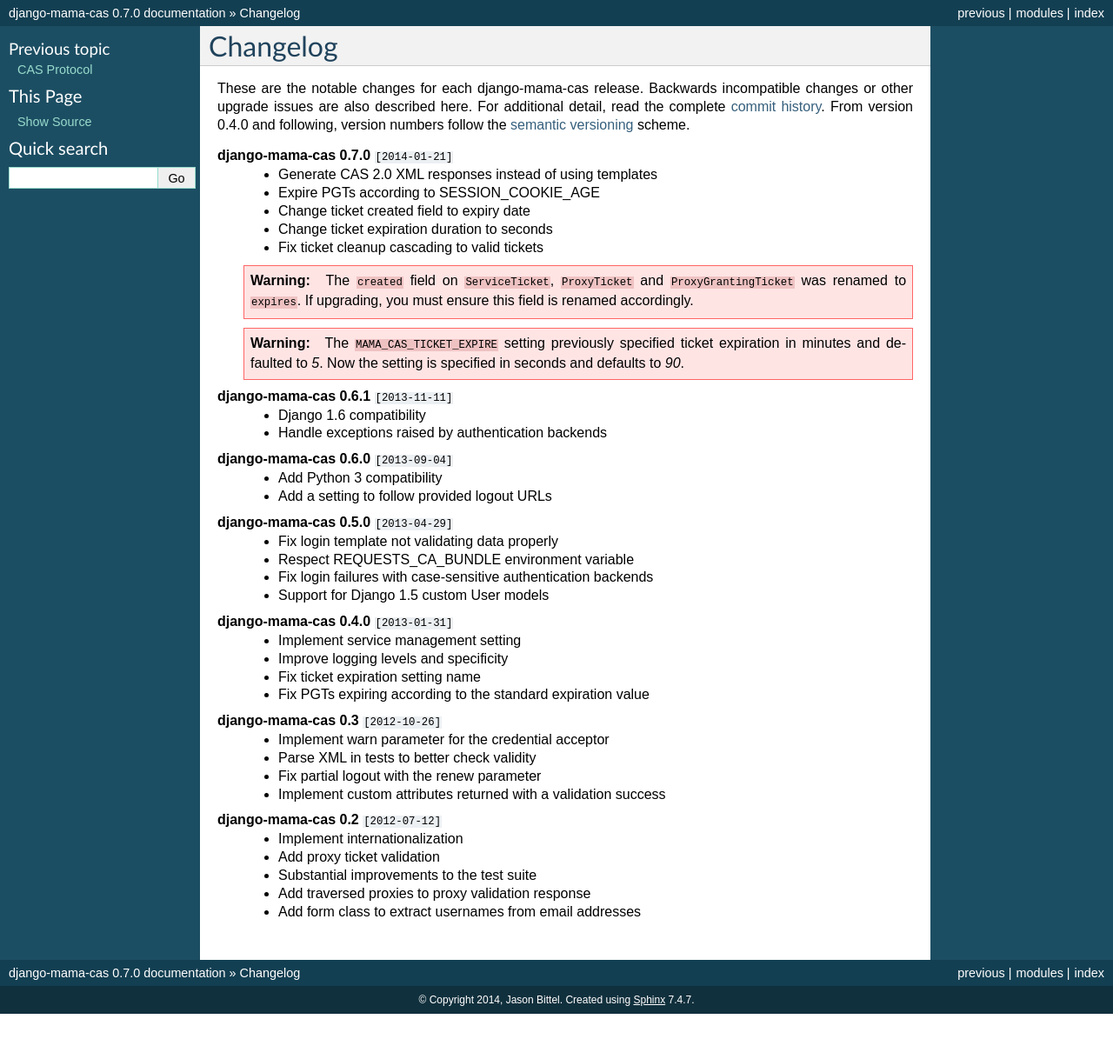
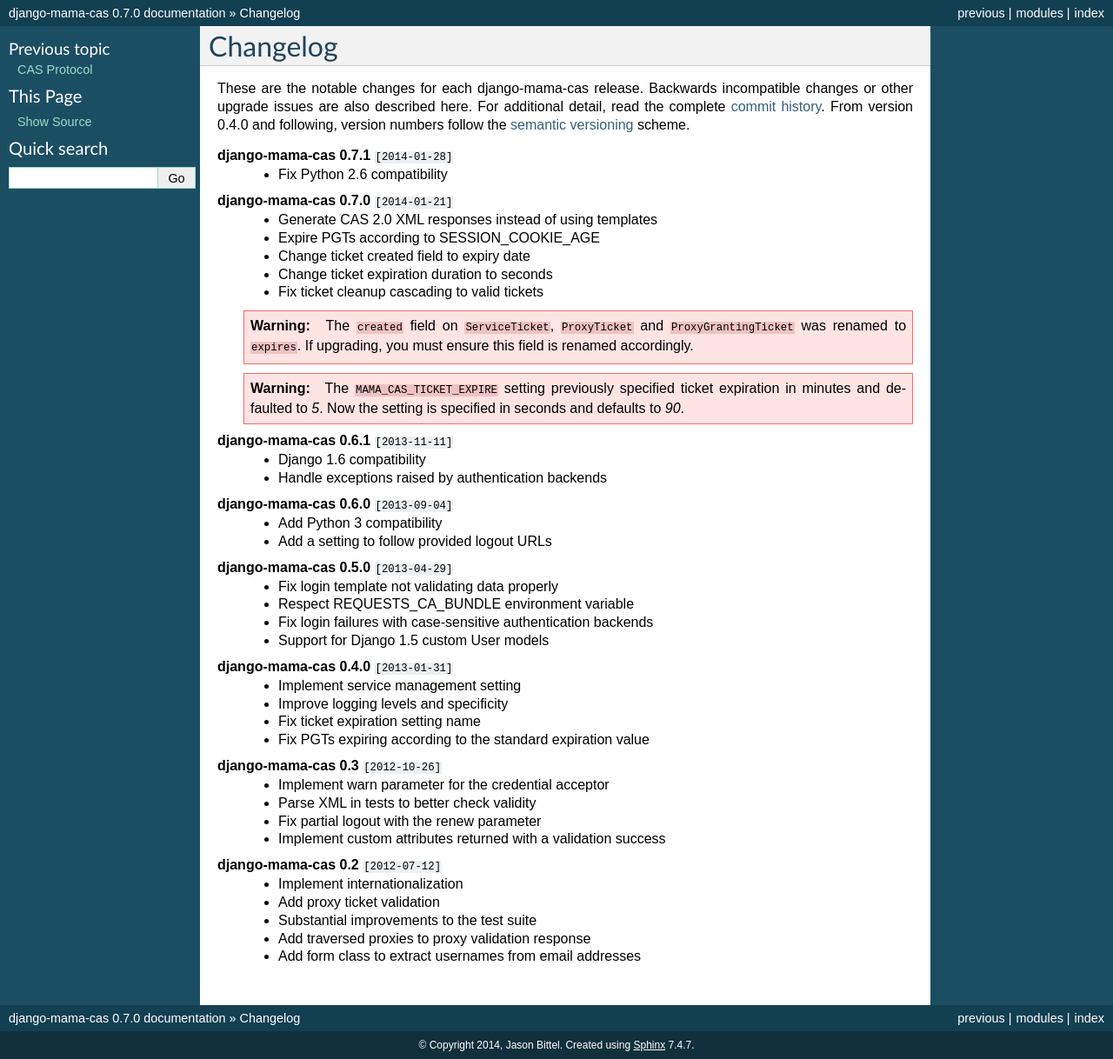
Before and after one commit to jbittel/django-mama-cas, a Sphinx documentation site: the page built from docs/changelog.rst, in a window 1280 px wide. Shown: the whole page at 87% size. Built offline with Sphinx 7.4.7, drawn with Linux system fonts in a browser that asks for light colours; before the commit the page ends 1166 px from its top, so only the background shows below that.

Commit message:
Update changelog

```diff
--- a/docs/changelog.rst
+++ b/docs/changelog.rst
@@ -7,6 +7,9 @@
 incompatible changes or other upgrade issues are also described here. For
 additional detail, read the complete `commit history`_. From version 0.4.0
 and following, version numbers follow the `semantic versioning`_ scheme.
+
+**django-mama-cas 0.7.1** ``[2014-01-28]``
+   * Fix Python 2.6 compatibility
 
 **django-mama-cas 0.7.0** ``[2014-01-21]``
    * Generate CAS 2.0 XML responses instead of using templates
```
